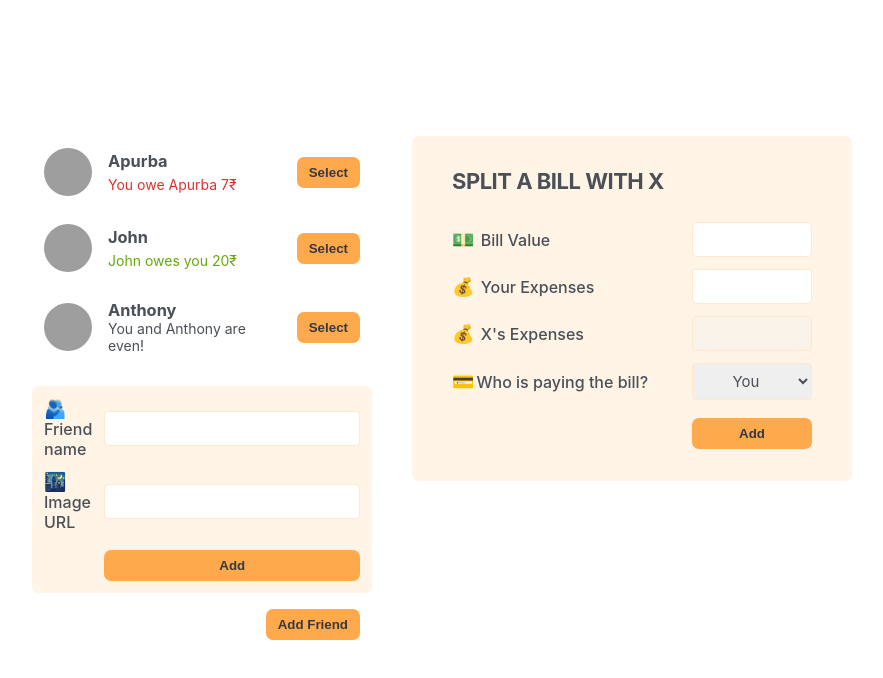
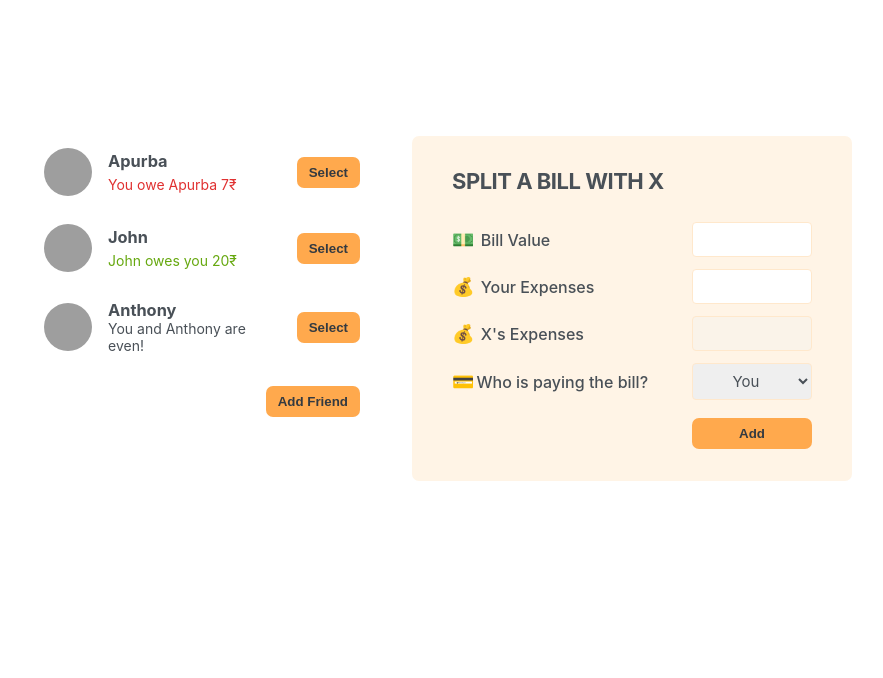
Before and after one commit to apurba2099/bill-buddies, a React (Create React App) app: page / in a window 1280 px wide. Shown: the top 678 px of the page, without its empty margins (198-1081 px from the left). Built offline with nearby package versions, Linux system fonts and the light colour scheme; grey boxes are pictures that could not be loaded.

Commit message:
3. Display New Friend Component and conditional rendering.

```diff
--- a/src/App.jsx
+++ b/src/App.jsx
@@ -1,3 +1,5 @@
+import { useState } from "react";
+
 const initialFriends = [
   {
     id: 1111,
@@ -20,13 +22,20 @@
 ];
 
 export default function App() {
+  const [showAddFriend, setShowAddFriend] = useState(false);
+
+  function handelShowFriend() {
+    setShowAddFriend(!showAddFriend);
+  }
   return (
     <>
       <div className="app">
         <div className="sidebar">
           <FriendList />
-          <FormAddFriend />
-          <Button>Add Friend</Button>
+          {showAddFriend && <FormAddFriend />}
+          <Button onClick={handelShowFriend}>
+            {!showAddFriend ? "Add Friend" : "Close"}
+          </Button>
         </div>
         <FormSplitBill />
       </div>
@@ -68,8 +77,12 @@
   );
 }
 
-function Button({ children }) {
-  return <button className="button">{children}</button>;
+function Button({ children, onClick }) {
+  return (
+    <button className="button" onClick={onClick}>
+      {children}
+    </button>
+  );
 }
 
 function FormAddFriend() {
```
